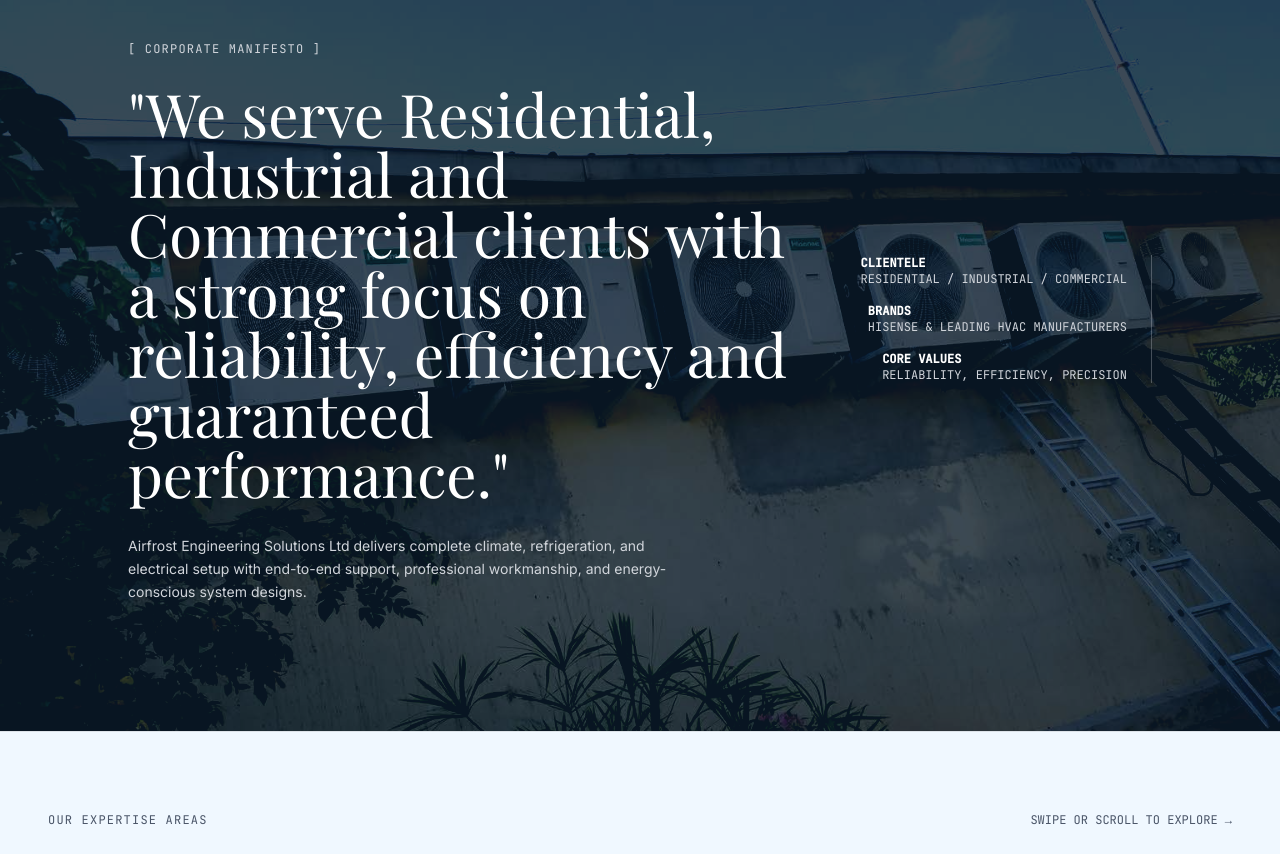
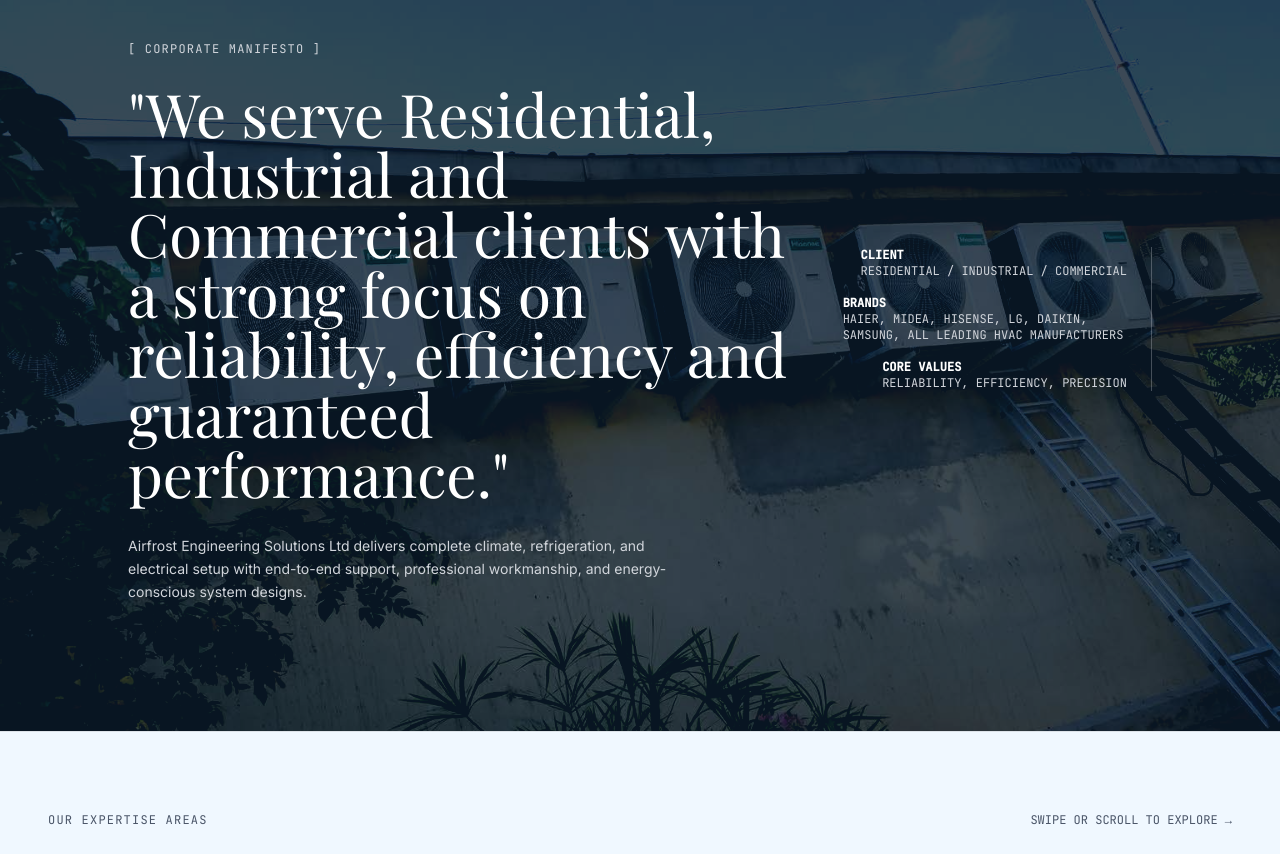
Before and after one commit to Ronnie-Axle/airfrost-engineering-solutions, a website: page index.html in a window 1280 px wide. Shown: the part 2149-3003 px from the top of the page. Drawn offline with nearby package versions, Linux system fonts and the light colour scheme; a web font is replaced by a local one.

Commit message:
Update index.html

```diff
--- a/index.html
+++ b/index.html
@@ -658,12 +658,12 @@
           class="lg:col-span-4 order-1 lg:order-2 flex flex-col items-start lg:items-end font-mono text-xs text-chrome gap-4 border-l lg:border-l-0 lg:border-r border-chrome/30 pl-6 lg:pl-0 lg:pr-6"
         >
           <div>
-            <span class="text-white block font-bold">CLIENTELE</span>
+            <span class="text-white block font-bold">CLIENT</span>
             <span>RESIDENTIAL / INDUSTRIAL / COMMERCIAL</span>
           </div>
           <div>
             <span class="text-white block font-bold">BRANDS</span>
-            <span>HISENSE & LEADING HVAC MANUFACTURERS</span>
+            <span>HAIER, MIDEA, HISENSE, LG, DAIKIN, SAMSUNG, ALL LEADING HVAC MANUFACTURERS</span>
           </div>
           <div>
             <span class="text-white block font-bold">CORE VALUES</span>
```
